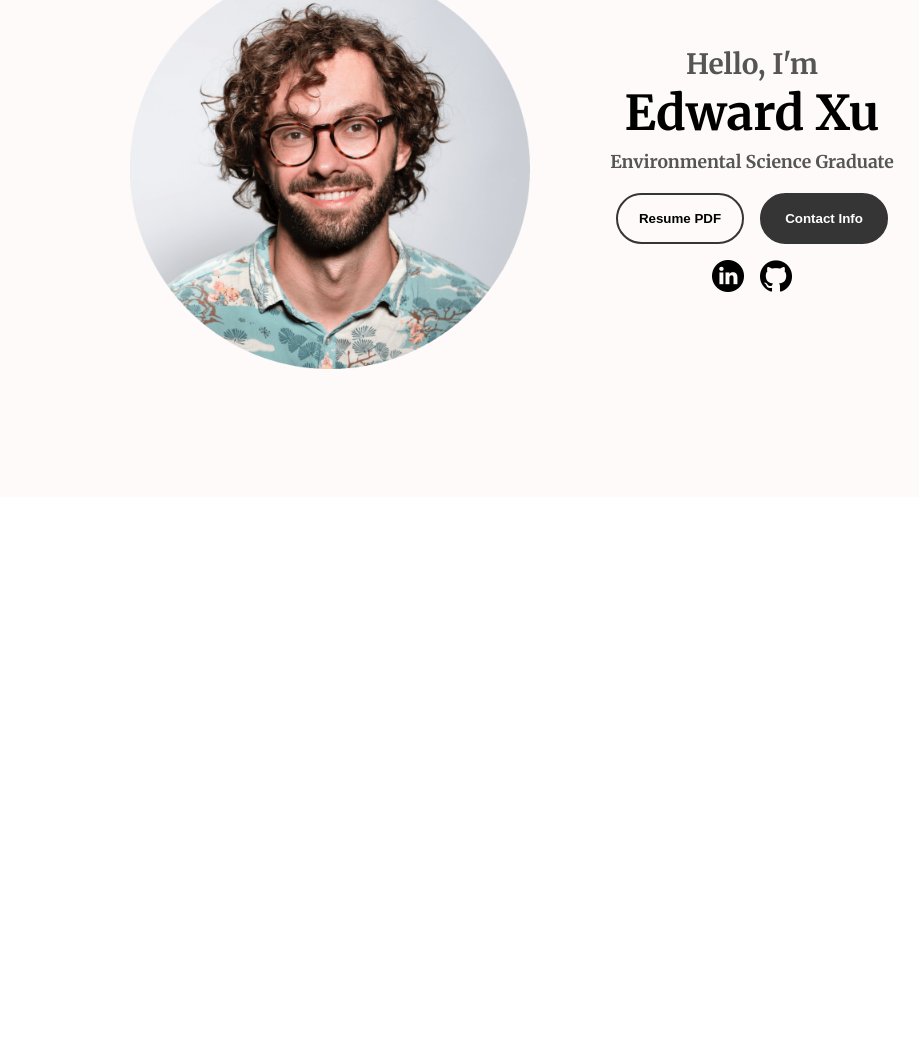
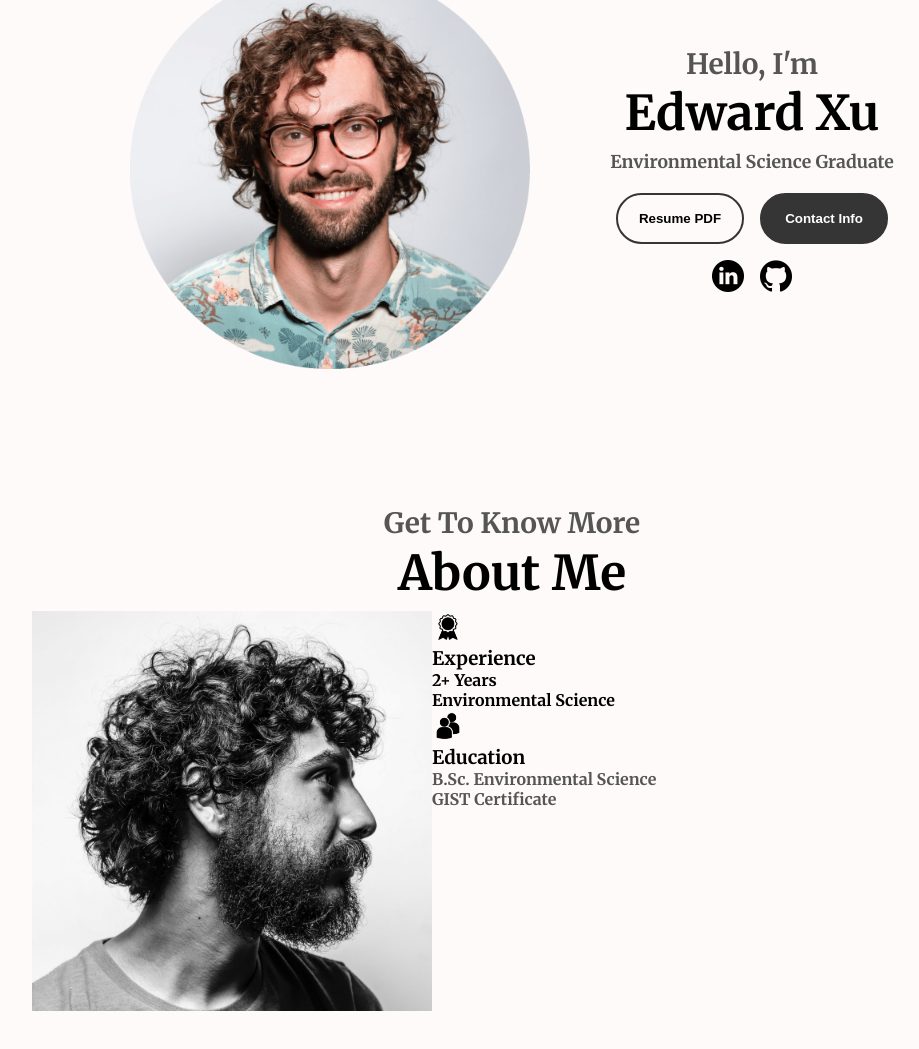
Before and after one commit to edwardxxu/portfolio-html, a plain HTML site: page index.html in a window 1280 px wide. Shown: the part 303-1352 px from the top of the page, without its empty margins (128-1047 px from the left). Before the commit the page ends 800 px from the top, so only its background shows below. Drawn offline with Linux system fonts and the light colour scheme.

Commit message:
Update index.html

```diff
--- a/index.html
+++ b/index.html
@@ -31,6 +31,7 @@
                 <li><a href="#projects" onclick="toggleMenu()">Projects</a></li>
                 <li><a href="#contact" onclick="toggleMenu()">Contact</a></li>
             </div>
+        </div>
     </nav>
     <section id="profile">
         <div class="section_pic-container">
@@ -63,6 +64,37 @@
             </div>
         </div>
     </section>
+    <section id="about">
+        <p class="section__text__p1">Get To Know More</p>
+        <h1 class="title">About Me</h1>
+        <div class="section-container">
+            <div class="section_pic-container">
+                <img src="./assets/about-pic.png"
+                alt="Profile picture"
+                class="about-pic"
+                />
+            </div>
+            <div class="about-details-container">
+                <div class="about-container">
+                    <div class="details-container">
+                        <img src="./assets/experience.png"
+                        alt="Experience icon"
+                        class="icon"
+                    />
+                    <h3>Experience</h3>
+                    <p2>2+ Years <br>Environmental Science</p2>
+                    </div>
+                    <div class="details-container">
+                        <img src="./assets/education.png"
+                        alt="Education icon"
+                        class="icon"
+                    />
+                    <h3>Education</h3>
+                    <p>B.Sc. Environmental Science<br />GIST Certificate</p2>
+                    </div>
+            </div>
+        </div>
+    </section>
     <script src="script.js"></script>
 </body>
 </html>
```
